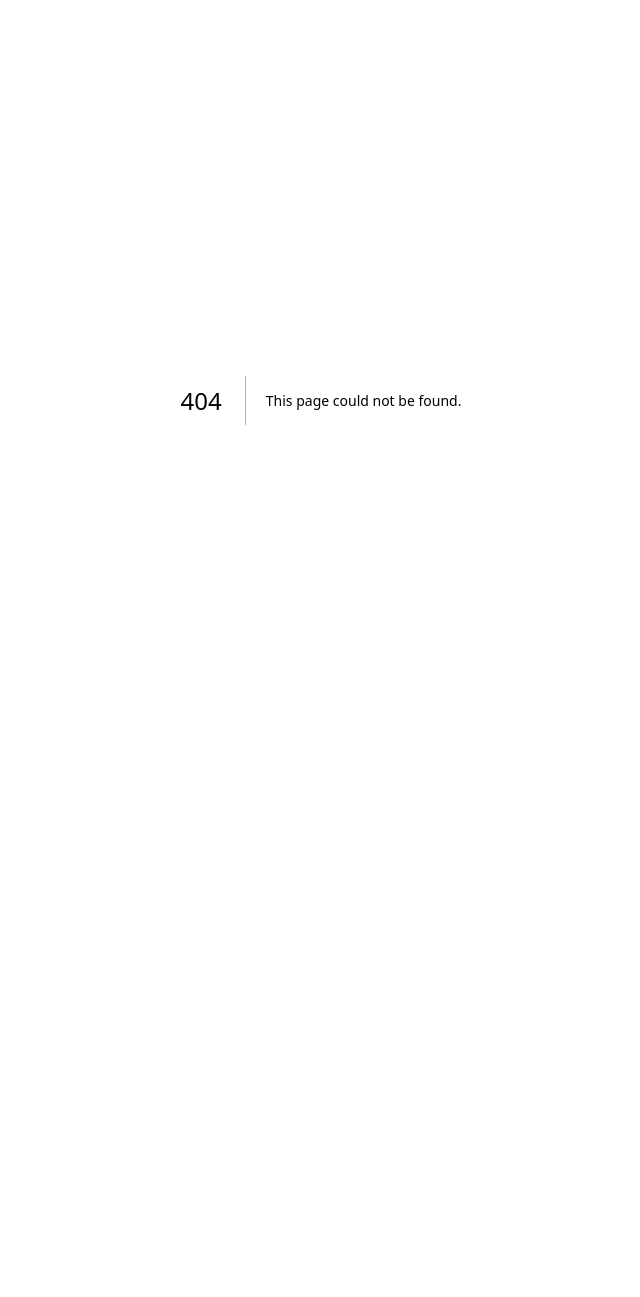
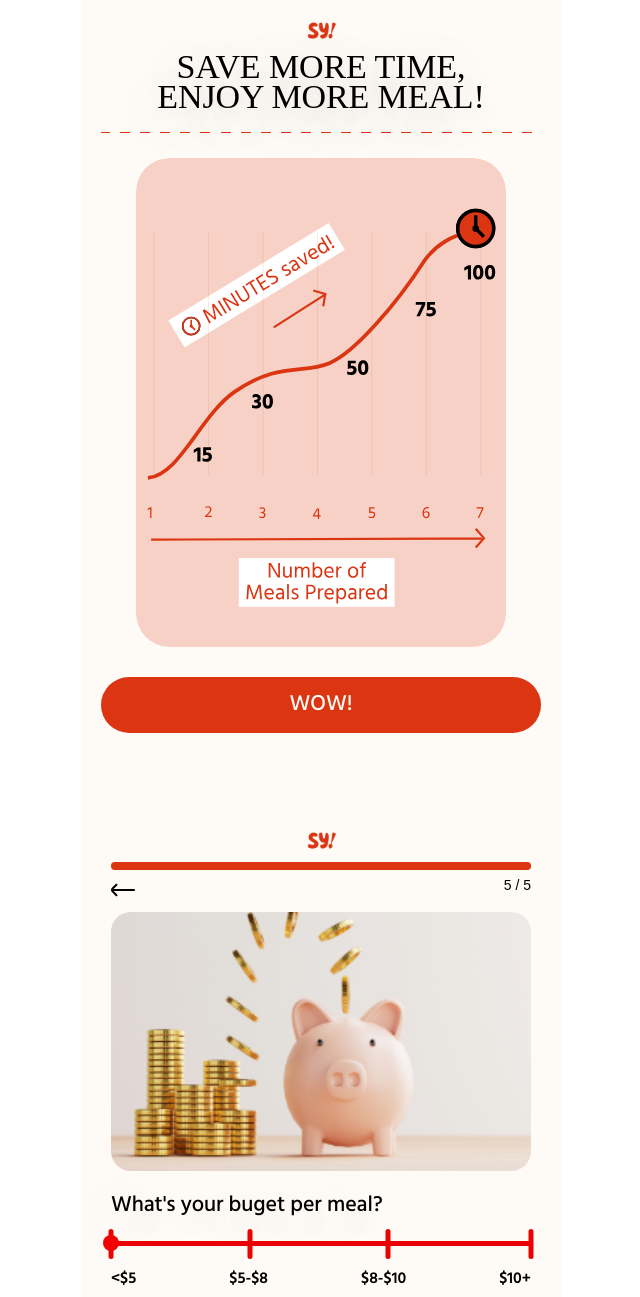
Before and after one commit to AbdulQudoosBrew/triviatemplate, a Next.js app: page /testingpages in a window 1280 px wide. Before the commit this address had no page. Shown: the top 1297 px of the page, without its empty margins (319-959 px from the left). Before the commit the page ends 800 px from the top, so only its background shows below. Built offline with nearby package versions, Linux system fonts and the light colour scheme; a web font is replaced by a local one.

Commit message:
Feat: buget page + stat 2 page

```diff
--- a/public/assests/index.tsx
+++ b/public/assests/index.tsx
@@ -16,4 +16,6 @@ export const assests = {
   FLEXIBILTY: "/assests/images/flexability.svg",
   DELICIOUSNESS: "/assests/images/Deliciousness.svg",
   MOTIVATIONAL_IMAGE_ONE: "/assests/images/motivational-1.svg",
+  ENOURAGEMENT_STAT_TWO: "/assests/images/encouragement-stat-2.svg",
+  BUDGET_PAGE: "/assests/images/budget-page.svg",
 };
--- a/src/app/page.tsx
+++ b/src/app/page.tsx
@@ -2,10 +2,13 @@ import { MainQuiz } from "@/components/shared/pageSection/homePageSection/MainQu
 import { MealDeliveryQuiz } from "@/components/shared/QuestionCard/QuestionMainQuiz";
 import { TestimonialSection } from "@/components/shared/testimonials/TestimonialSection";
 import MotivationalPage from "@/components/shared/pageSection/MotivationalPage/MotivationalPage";
+import { HeroSection } from "@/components/shared/pageSection/homePageSection/HeroSection";
+import { OptionCard } from "@/components/shared/QuestionCard/OptionCard";
 
 export default function Home() {
   return (
     <>
+
       <MainQuiz />
       {/* <MotivationalPage /> */}
       {/* <MainQuiz /> */}
--- /dev/null
+++ b/src/app/testingpages/page.tsx
@@ -0,0 +1,12 @@
+import BudgetPage from '@/components/shared/BudgetPage/BudgetPage'
+import EncouragementStatTwo from '@/components/shared/EncouragementStatTwo/EncouragementStatTwo'
+import React from 'react'
+
+export default function page() {
+  return (
+    <div>
+      <EncouragementStatTwo/>
+      <BudgetPage/>
+    </div>
+  )
+}
--- /dev/null
+++ b/src/components/shared/BudgetPage/BudgetPage.tsx
@@ -0,0 +1,64 @@
+"use client";
+import React from "react";
+import { ProgressBar } from "../QuestionCard/ProgressBar";
+import { assests } from "../../../../public/assests";
+import styled from "styled-components";
+import MediumHeading from "../text/MediumHeading";
+import RangeSlider from "@/components/template/form/input/RangeSlider";
+import { ActionButton } from "@/components/template/button/NextQuestionButton";
+
+export default function BudgetPage() {
+  const handleNext = () => {
+    // Quiz start logic here
+  };
+  return (
+    <MainContainer>
+      <BrandLogo loading="lazy" src={assests.SOYUMMY_MAIN_LOGO_SMALL} />
+      <ProgressBar current={5} total={5} />
+      <HeaderImage loading="lazy" src={assests.BUDGET_PAGE} />
+      <TextWrapper>
+        <MediumHeading fontSize="medium" fontFamily="hindMedium"  color="var(--color-basic-black)"  margin="0">  What&apos;s your buget per meal? </MediumHeading>
+      </TextWrapper>
+
+      <RangeSlider />
+
+      <ActionButton setMarginTop="30px"  height="56px"  type="button"  onClick={handleNext} >   Next  </ActionButton>
+    </MainContainer>
+  );
+}
+const BrandLogo = styled.img`
+  aspect-ratio: 1.59;
+  object-fit: contain;
+  object-position: center;
+  width: 35px;
+  height: 22px;
+  margin-bottom: 10px;
+`;
+
+const MainContainer = styled.div`
+  background-color: #fefaf5;
+  display: flex;
+  padding: 30px;
+  margin: 0 auto;
+  align-items: center;
+  text-align: center;
+  flex-direction: column;
+  max-width: 480px;
+  width: 100%;
+  height: 100vh;
+`;
+
+const HeaderImage = styled.img`
+  aspect-ratio: 1.62;
+  object-fit: contain;
+  object-position: center;
+  width: 100%;
+  border-radius: 0;
+  margin-top: 10px;
+`;
+
+const TextWrapper = styled.div`
+  width: 100%;
+  margin-top: 20px;
+  text-align: left;
+`;
--- /dev/null
+++ b/src/components/shared/EncouragementStatTwo/EncouragementStatTwo.tsx
@@ -0,0 +1,74 @@
+"use client";
+import React from "react";
+import styled from "styled-components";
+import { assests } from "../../../../public/assests";
+import { ActionButton } from "@/components/template/button/NextQuestionButton";
+import HeaderLarge from "@/components/template/text/HeaderLarge";
+
+export default function EncouragementStatTwo() {
+  const handleWowButton = () => {
+    // Quiz start logic here
+  };
+  return (
+    <>
+      <MainContainer>
+        <BrandLogo loading="lazy" src={assests.SOYUMMY_MAIN_LOGO_SMALL} />
+        <HeaderLarge fontSize="medium">  SAVE MORE TIME,  <br /> ENJOY MORE MEAL!  </HeaderLarge>
+        <Divider />
+
+        <HeaderImage loading="lazy" src={assests.ENOURAGEMENT_STAT_TWO} />
+        <ActionButton  setMarginTop="20px" height="56px"  type="button" onClick={handleWowButton}  >   WOW!  </ActionButton>
+      </MainContainer>
+    </>
+  );
+}
+
+const MainContainer = styled.section`
+  background-color: #fefaf5;
+  display: flex;
+  padding: 20px;
+  margin: 0 auto;
+  align-items: center;
+  gap: 10px;
+  color: rgba(0, 0, 0, 1);
+  text-align: center;
+  /* justify-content: center; */
+  flex-direction: column;
+  max-width: 480px;
+  width: 100%;
+  height: 100vh;
+`;
+
+const BrandLogo = styled.img`
+  aspect-ratio: 1.59;
+  object-fit: contain;
+  object-position: center;
+  width: 35px;
+  height: 22px;
+`;
+
+const Divider = styled.div`
+  align-self: stretch;
+  width: 100%;
+  height: 1px;
+  margin: 10px 0;
+  border: none;
+  border-top: 1.5px dashed rgba(219, 53, 18, 1);
+  border-image: repeating-linear-gradient(
+      to right,
+      rgba(219, 53, 18, 1),
+      rgba(219, 53, 18, 1) 10px,
+      transparent 10px,
+      transparent 20px
+    )
+    1;
+`;
+
+const HeaderImage = styled.img`
+  aspect-ratio: 0.9;
+  object-fit: contain;
+  object-position: center;
+  width: 100%;
+  border-radius: 0;
+  margin-top: 5px;
+`;
--- a/src/components/shared/text/MediumHeading.tsx
+++ b/src/components/shared/text/MediumHeading.tsx
@@ -38,8 +38,6 @@ const Heading = styled.h2<{
   textAlign?: string;
   lineHeight?: string;
 }>`
-  font-size: ${({ fontSize }) =>
-    fontSize === "large" ? "1.875rem" : "1.375rem"};
   font-family: var(--font-palmerlakeprint-regular);
   font-size: ${({ fontSize }) =>
     fontSize === "large"
--- /dev/null
+++ b/src/components/template/form/input/RangeSlider.tsx
@@ -0,0 +1,90 @@
+"use client";
+import { useState } from "react";
+import styled from "styled-components";
+
+const SliderContainer = styled.div`
+  width: 100%;
+  display: flex;
+  flex-direction: column;
+  align-items: center;
+  position: relative;
+  padding-top: 20px;
+`;
+
+const Track = styled.div`
+  position: relative;
+  width: 100%;
+  height: 5px;
+  background: #eb0303;
+  border-radius: 2px;
+`;
+
+const Step = styled.div<{ position: number }>`
+  position: absolute;
+  left: ${(props) => props.position}%;
+  top: 50%;
+  transform: translate(-50%, -50%);
+  border-radius: 10px;
+  width: 5px;
+  height: 30px;
+  background: #eb0303;
+`;
+
+const Thumb = styled.div<{ position: number }>`
+  position: absolute;
+  left: ${(props) => props.position}%;
+  transform: translateX(-50%);
+  width: 16px;
+  height: 16px;
+  background: #f10303;
+  border-radius: 50%;
+  cursor: grab;
+  top: -6px;
+`;
+
+const Labels = styled.div`
+  display: flex;
+  justify-content: space-between;
+  width: 100%;
+  margin-top: 10px;
+`;
+
+const Label = styled.span`
+  margin-top: 10px;
+  font-size: 16px;
+  color: #020101;
+  font-family:  var(--font-hind-semi-bold);
+`;
+
+const RangeSlider = () => {
+  const steps = [0, 33, 66, 100];
+  const labels = ["<$5", "$5-$8", "$8-$10", "$10+"];
+  const [value, setValue] = useState(0);
+
+  const handleDrag = (e: React.MouseEvent) => {
+    const rect = e.currentTarget.getBoundingClientRect();
+    const newX = ((e.clientX - rect.left) / rect.width) * 100;
+    let closestStep = steps.reduce((prev, curr) =>
+      Math.abs(curr - newX) < Math.abs(prev - newX) ? curr : prev
+    );
+    setValue(closestStep);
+  };
+
+  return (
+    <SliderContainer>
+      <Track onClick={handleDrag}>
+        {steps.map((pos, index) => (
+          <Step key={index} position={pos} />
+        ))}
+        <Thumb position={value} />
+      </Track>
+      <Labels>
+        {labels.map((label, index) => (
+          <Label key={index}>{label}</Label>
+        ))}
+      </Labels>
+    </SliderContainer>
+  );
+};
+
+export default RangeSlider;
```
Also changed, not shown: public/assests/images/budget-page.svg (added), public/assests/images/encouragement-stat-2.svg (added).
